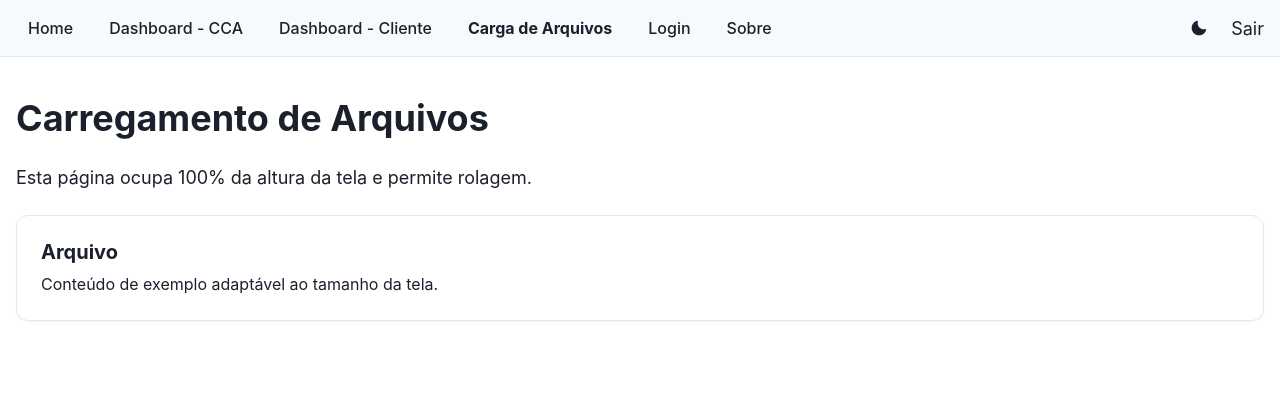
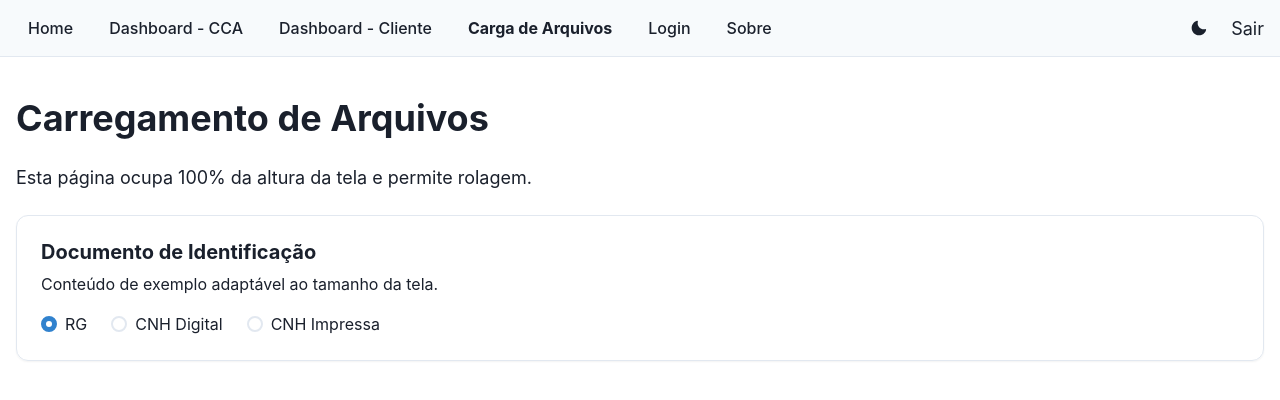
Before and after one commit to alnrf/Docs, a React (Create React App) app: page /file-upload in a window 1280 px wide. Shown: the top 400 px of the page. Built offline with nearby package versions, Linux system fonts and the light colour scheme.

Commit message:
Add radio button selectors for identification document types in FilesUpload component

```diff
--- a/src/pages/FilesUpload.tsx
+++ b/src/pages/FilesUpload.tsx
@@ -1,5 +1,6 @@
 import React from "react";
 import { Box, Container, Heading, Stack, Text, VStack } from "@chakra-ui/react";
+import { Radio, RadioGroup } from "@chakra-ui/react";
 
 export default function FilesUpload() {
   return (
@@ -24,9 +25,17 @@ export default function FilesUpload() {
               shadow="sm"
             >
               <Heading as="h2" size="md" mb={2}>
-                Arquivo
+                Documento de Identificação
               </Heading>
               <Text>Conteúdo de exemplo adaptável ao tamanho da tela.</Text>
+              {/* Seletores (radio) adicionados abaixo */}
+              <RadioGroup defaultValue="rg" mt={4}>
+                <Stack direction="row" spacing={6}>
+                  <Radio value="rg">RG</Radio>
+                  <Radio value="e_cnh">CNH Digital</Radio>
+                  <Radio value="cnh">CNH Impressa</Radio>
+                </Stack>
+              </RadioGroup>
             </Box>
           </VStack>
         </Stack>
```
